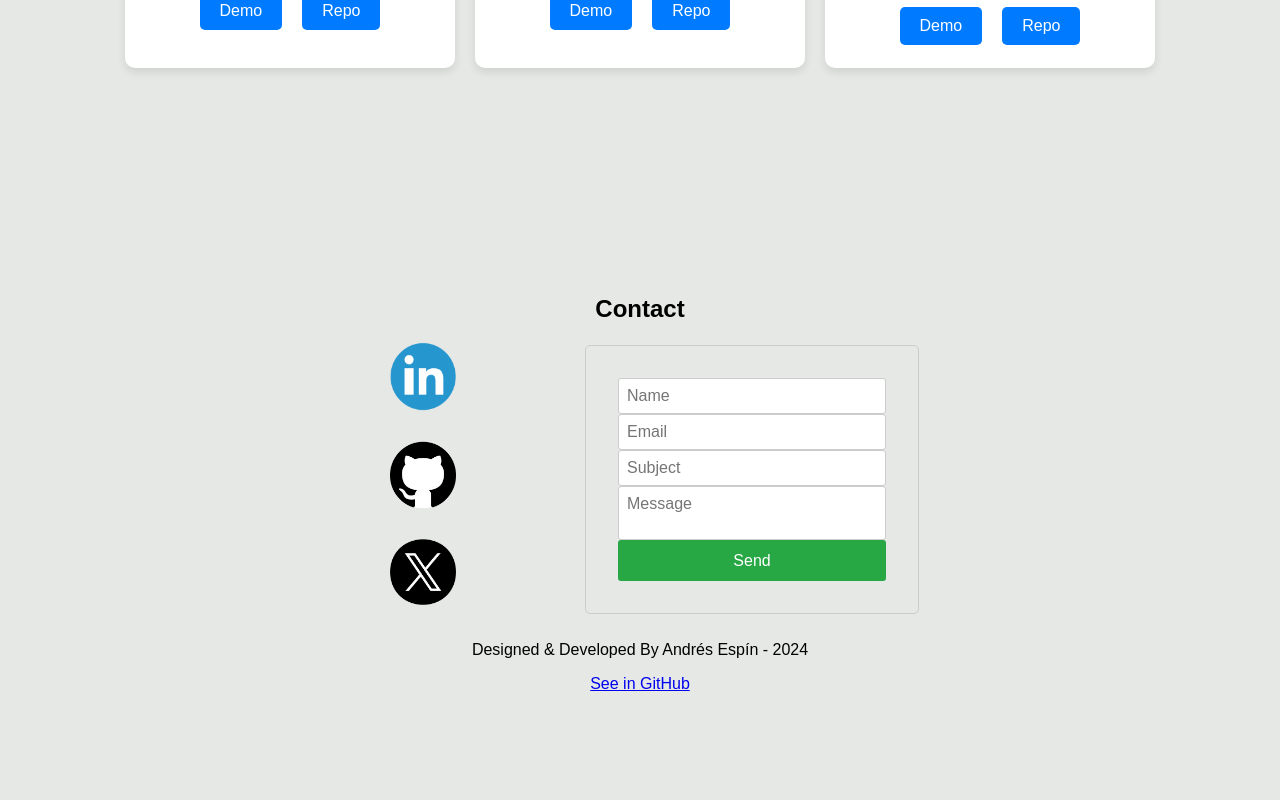
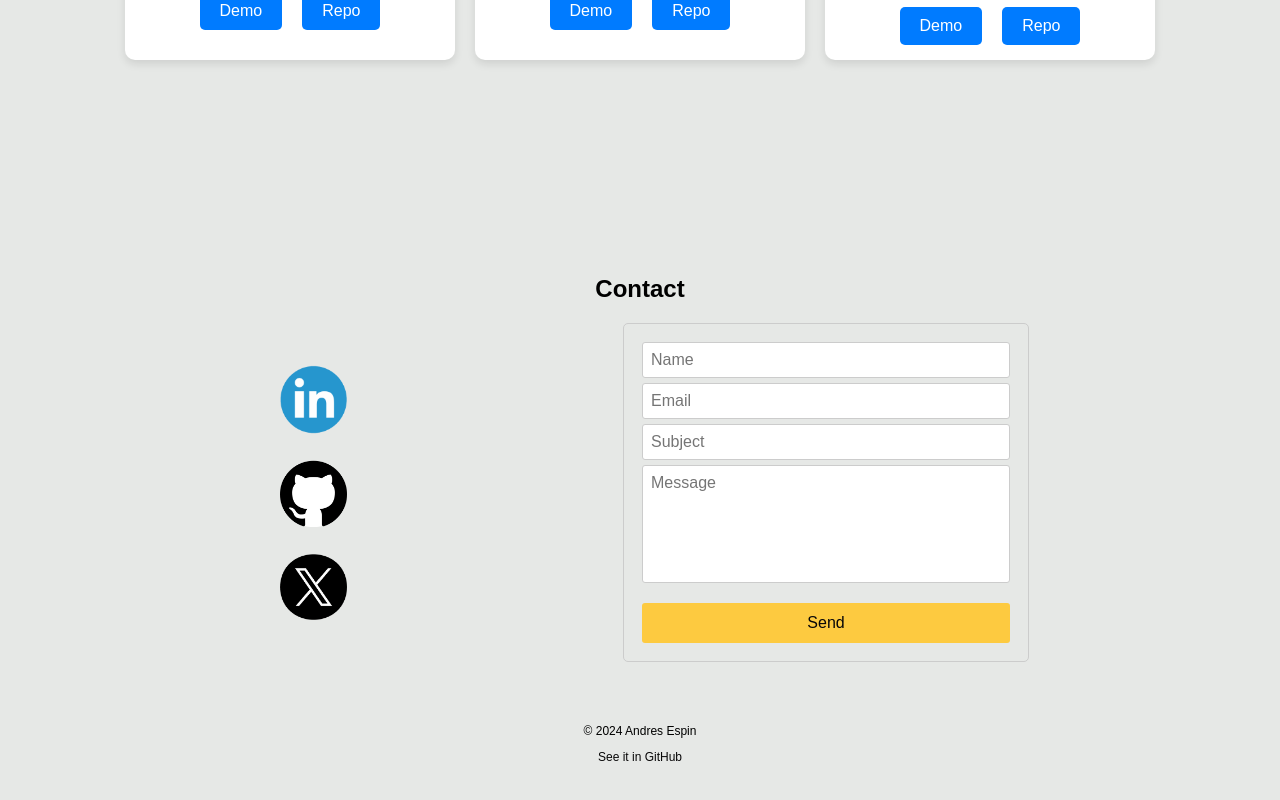
Before and after one commit to andres3m/personal-website, a React (Create React App) app: page / in a window 1280 px wide. Shown: the part 1990-2790 px from the top of the page. Built offline with nearby package versions, Linux system fonts and the light colour scheme.

Commit message:
#5 Contact section update

```diff
--- a/src/App.css
+++ b/src/App.css
@@ -58,7 +58,7 @@ section {
   align-items: center;
   justify-content: center;
   row-gap: 20px;
-  column-gap: 100px;
+  column-gap: 20%;
 }
 
 #job-title{
@@ -162,3 +162,22 @@ section {
   background-color: #ff6600;
   justify-content: center;
 } */
+
+footer {
+  padding-top: 50px;
+  display: flex;
+  flex-direction: column;
+  align-items: center;
+
+  font-size: 12px;
+  /* background-color: #DF2935; */
+  font-family: inherit;
+  text-decoration: none;
+}
+
+#footer-repo-link{
+  font-size: 12px;
+  font-family: inherit;
+  color: #080708;
+  text-decoration: none;
+}
--- a/src/App.js
+++ b/src/App.js
@@ -103,8 +103,8 @@ function App() {
           <ContactForm/>
         </div>
         <footer>
-          <p id="footer-text">Designed & Developed By Andrés Espín - 2024</p>
-          <a id = "footer-repo-link" href="https://github.com/andres3m/personal-website">See in GitHub</a>
+          <p id="footer-text">© 2024 Andres Espin</p>
+          <a id = "footer-repo-link" href="https://github.com/andres3m/personal-website">See it in GitHub</a>
         </footer>
       </section>
     </div>
--- a/src/Components/ContactForm/contactForm.css
+++ b/src/Components/ContactForm/contactForm.css
@@ -3,22 +3,26 @@ form {
     flex-direction: column;
     max-width: 700px;
     /* margin: 0 auto; */
-    padding: 2rem;
+    padding: 1.1rem;
     border: 1px solid #ccc;
     border-radius: 5px;
     font-family: Arial, sans-serif;
     font-size: 16px;
+    gap:20px;
 }
 
-ul {
+form > ul {
+    display: flex;
+    flex-direction: column;
+    gap: 5px;
     list-style: none;
     padding: 0;
     margin: 0;
   }
 
-div {
+/* div {
     margin-bottom: 0.5rem;
-}
+} */
 
 /* label {
     display: flex;
@@ -32,7 +36,7 @@ input, textarea {
     flex-direction: column;
     align-items: center;
     justify-content: center;
-    width: 250px;
+    width: 350px;
     padding: 0.5rem;
     border: 1px solid #ccc;
     border-radius: 3px;
@@ -42,26 +46,27 @@ input, textarea {
 
 textarea {
     resize: none;
-    width: 250px;
+    height: 100px;
 }
-
 
 button {
     display: flex;
     justify-content: center;
     width: 100%;
     padding: 0.7rem;
-    background-color: #28a745;
-    color: white;
+    background-color: #FDCA40;
+    color: #080708;
     border: none;
     border-radius: 3px;
     cursor: pointer;
     font-family: inherit;
     font-size: inherit;
+    font-weight: 500;
 }
 
 button:hover {
-    background-color: #218838;
+    background-color: #f5b400;
+    color: #080708;
 }
 
 /* p {
--- a/src/Components/ContactLinks/contactLinks.css
+++ b/src/Components/ContactLinks/contactLinks.css
@@ -3,13 +3,18 @@
     flex-direction: column;
     gap: 20pt;
     align-items: center;
-    justify-items: center;
+    justify-content: center;
     width: 10%;
   }
-
 
   .contact-links-logo {
     max-width: 5%;
     border: none;
     min-width: 50pt;
   }
+
+  div > a {
+    display: flex;
+    align-items: center;
+    justify-content: center;
+  }
--- a/src/Components/ProjectCards/projectCards.css
+++ b/src/Components/ProjectCards/projectCards.css
@@ -12,6 +12,7 @@
     flex-wrap: wrap;
     justify-content: center;
     gap: 20px;
+    margin-bottom: 50px;
   }
 
   .project-card {
```
